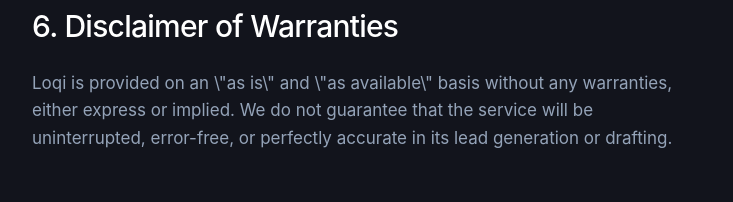
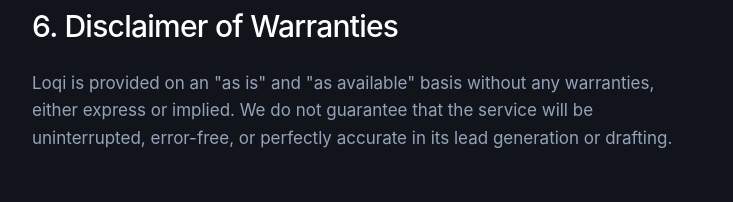
Before and after one commit to Falco0906/loqi, a Next.js app: page /legal/terms in a window 1280 px wide. Shown: the part 1366-1568 px from the top of the page, without its empty margins (272-1005 px from the left). Built offline with nearby package versions, Linux system fonts and the light colour scheme.

Commit message:
fix: escape jsx entities in terms page

```diff
--- a/src/app/legal/terms/page.tsx
+++ b/src/app/legal/terms/page.tsx
@@ -25,7 +25,7 @@
       <section>
         <SectionTitle>3. AI-Generated Content</SectionTitle>
         <ParagraphBlock>
-          Our AI models draft outreach based on the parameters you provide. While we strive for high quality and relevance, artificial intelligence can sometimes hallucinate or generate phrasing that isn't quite right. You are responsible for reviewing, approving, and verifying all AI-generated content before sending it to prospects.
+          Our AI models draft outreach based on the parameters you provide. While we strive for high quality and relevance, artificial intelligence can sometimes hallucinate or generate phrasing that isn&apos;t quite right. You are responsible for reviewing, approving, and verifying all AI-generated content before sending it to prospects.
         </ParagraphBlock>
       </section>
 
@@ -46,7 +46,7 @@
       <section>
         <SectionTitle>6. Disclaimer of Warranties</SectionTitle>
         <ParagraphBlock>
-          Loqi is provided on an \"as is\" and \"as available\" basis without any warranties, either express or implied. We do not guarantee that the service will be uninterrupted, error-free, or perfectly accurate in its lead generation or drafting.
+          Loqi is provided on an &quot;as is&quot; and &quot;as available&quot; basis without any warranties, either express or implied. We do not guarantee that the service will be uninterrupted, error-free, or perfectly accurate in its lead generation or drafting.
         </ParagraphBlock>
       </section>
 
```
